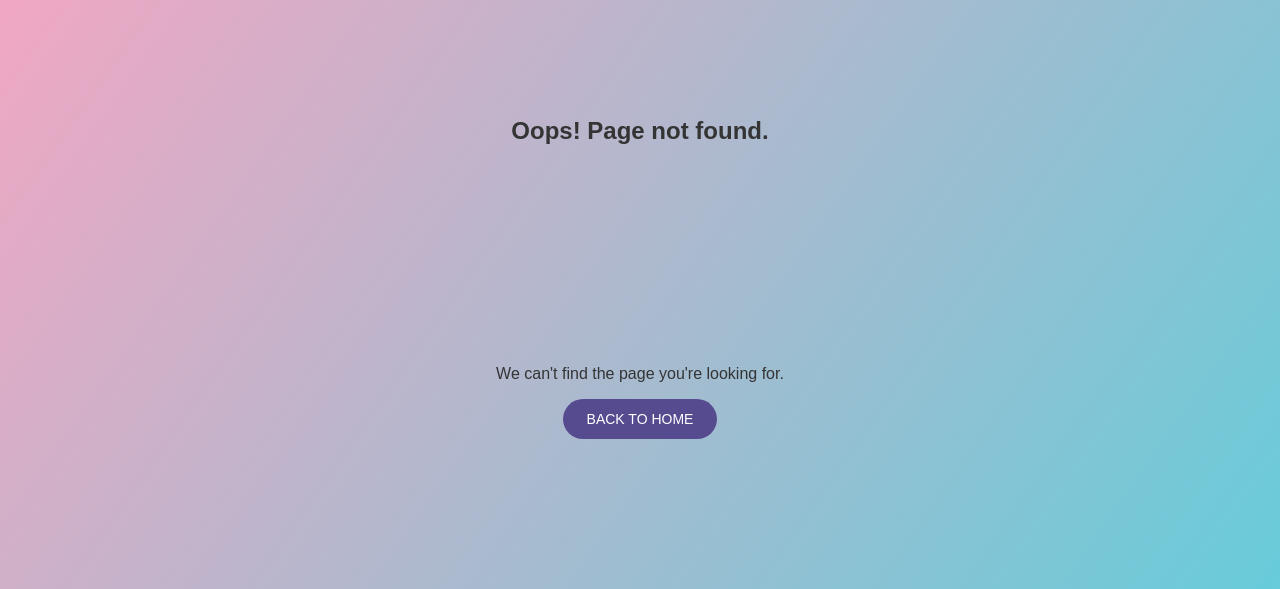
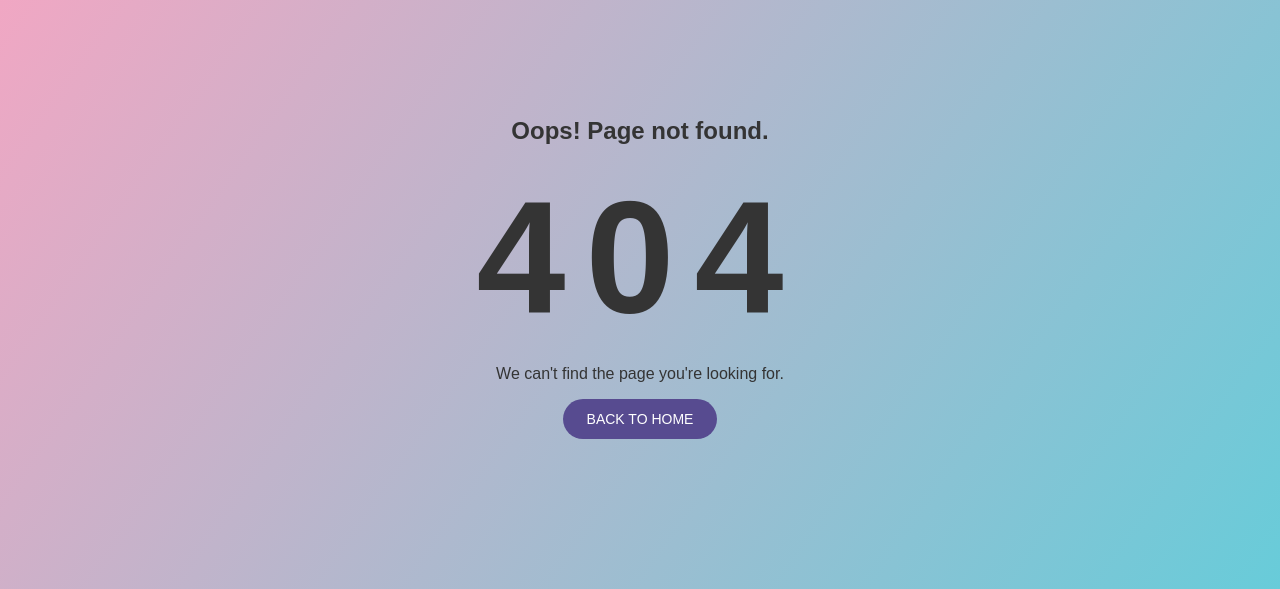
Before and after one commit to ainchu18/jk_clothing, a Django app: template templates/custom-404-page.html in a window 1280 px wide. Shown: the part 132-721 px from the top of the page. Run offline with Django 3.2, Linux system fonts and the light colour scheme; the template is opened without the code that fills it, so the values that code supplies are empty.

Commit message:
fix css in 404 page

```diff
--- a/static/css/custom-404.css
+++ b/static/css/custom-404.css
@@ -21,9 +21,6 @@ body {
     margin: 0;
     font-weight: 900;
     letter-spacing: 20px;
-    background-color: url(/media/about-us.jpg) center no-repeat;
-    -webkit-text-fill-color: transparent;
-    -webkit-background-clip: text;
 }
 
 .container a {
```
